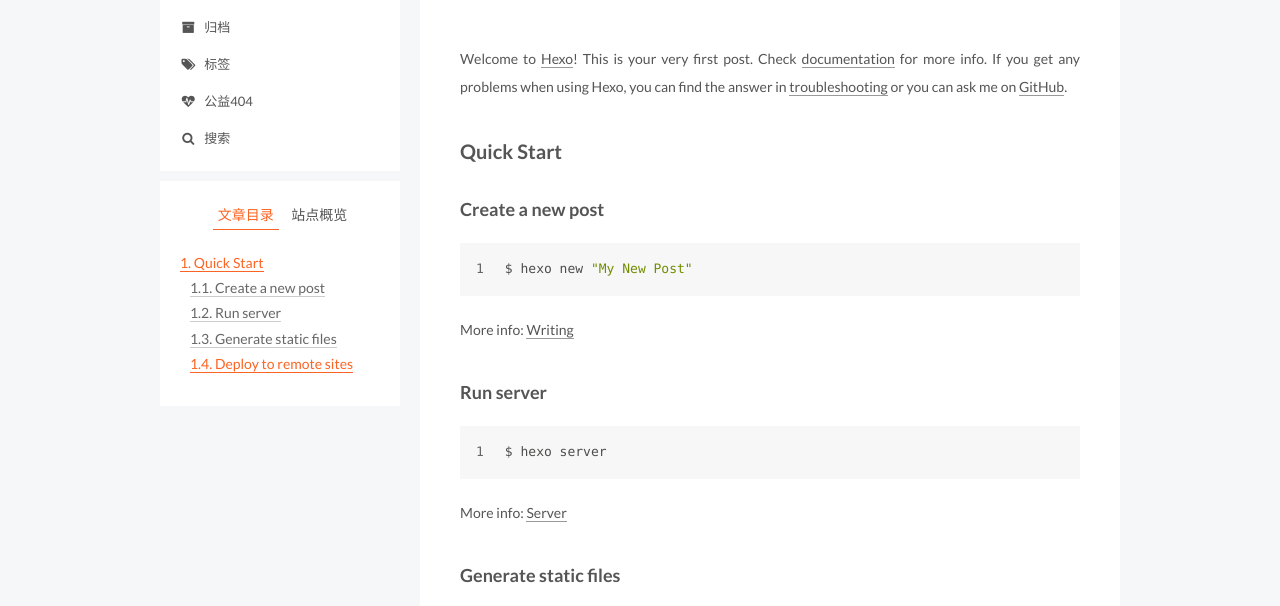
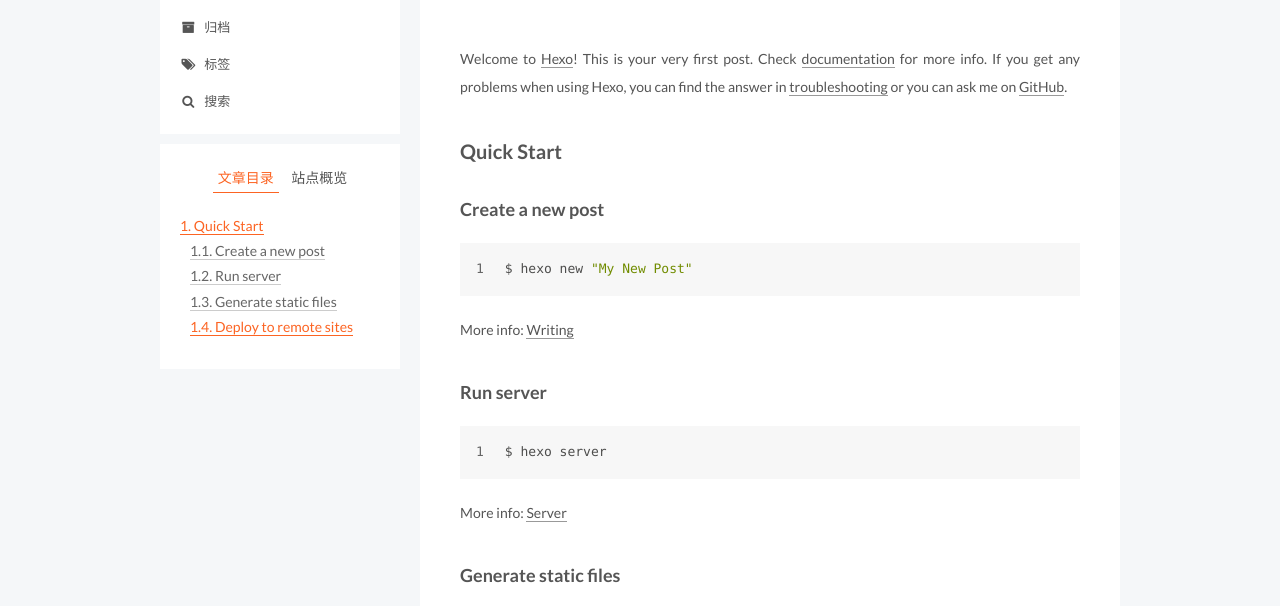
Before and after one commit to fallee/fallee.github.io, a plain HTML site: page 2016/06/hello-world/index.html in a window 1280 px wide. Shown: the part 164-770 px from the top of the page. Drawn offline with Linux system fonts and the light colour scheme; a script that the page names is missing.

Commit message:
Site updated: 2016-06-17 11:18:19

```diff
--- a/2016/06/hello-world/index.html
+++ b/2016/06/hello-world/index.html
@@ -220,16 +220,6 @@
               <i class="menu-item-icon fa fa-fw fa-tags"></i> <br />
 
             标签
-          </a>
-        </li>
-
-
-        <li class="menu-item menu-item-commonweal">
-          <a href="/404.html" rel="section">
-
-              <i class="menu-item-icon fa fa-fw fa-heartbeat"></i> <br />
-
-            公益404
           </a>
         </li>
 
```
Also changed, not shown: 2016/06/test/index.html (+0 -10 lines), 2016/06/the-test/index.html (+0 -10 lines), archives/2016/06/index.html (+0 -10 lines), archives/2016/index.html (+0 -10 lines), archives/index.html (+0 -10 lines), categories/Testing/index.html (+0 -10 lines), categories/index.html (+0 -10 lines), index.html (+0 -10 lines), tags/Another-Tag/index.html (+0 -10 lines), tags/Testing/index.html (+0 -10 lines), tags/index.html (+0 -10 lines), tags/test/index.html (+0 -10 lines).
